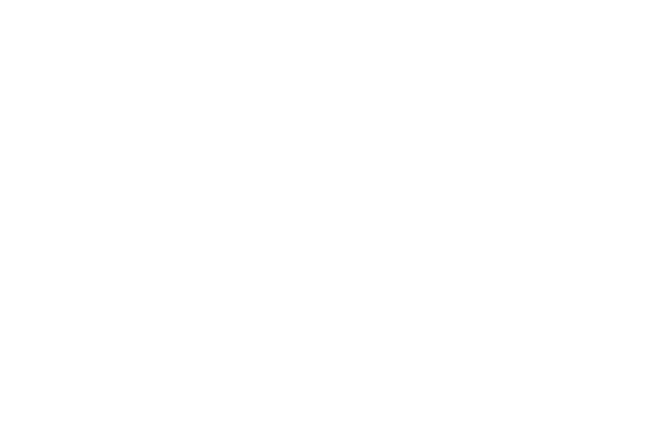
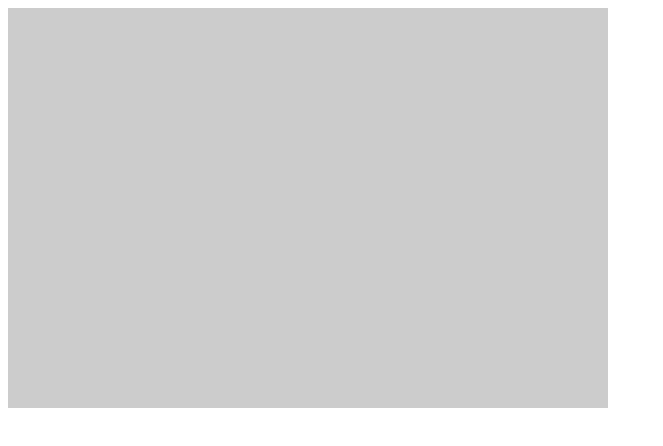
Before and after one commit to jussimar/prjJogosCanvasObstaculos, a plain HTML site: page index.html in a window 1280 px wide. Shown: the whole page, without its empty margins (0-663 px from the left). Drawn offline with Linux system fonts and the light colour scheme.

Commit message:
criando palco do projo - area do jogo

```diff
--- /dev/null
+++ b/css/estilos.css
@@ -0,0 +1,3 @@
+canvas{
+    background-color: #ccc;
+}
--- a/index.html
+++ b/index.html
@@ -6,6 +6,8 @@
     <meta name="viewport" content="width=device-width, initial-scale=1.0">
     <title>Jogo Obstaculos</title>
     <script src="js/script.js"></script>
+    <link rel="stylesheet" href="css/estilos.css">
+
 </head>
 <body>
 
--- a/js/script.js
+++ b/js/script.js
@@ -0,0 +1,17 @@
+window.onload = function(){
+    iniciarJogo();
+}
+
+function iniciarJogo(){
+    areaJogo.start();
+}
+
+let areaJogo = {
+    canvas: document.createElement("canvas"),
+    start: function(){
+        this.canvas.width = 600,
+        this.canvas.height = 400,
+        this.context = this.canvas.getContext("2d");
+        document.body.insertBefore(this.canvas, document.body.childNodes[0]);
+    }
+}
```
